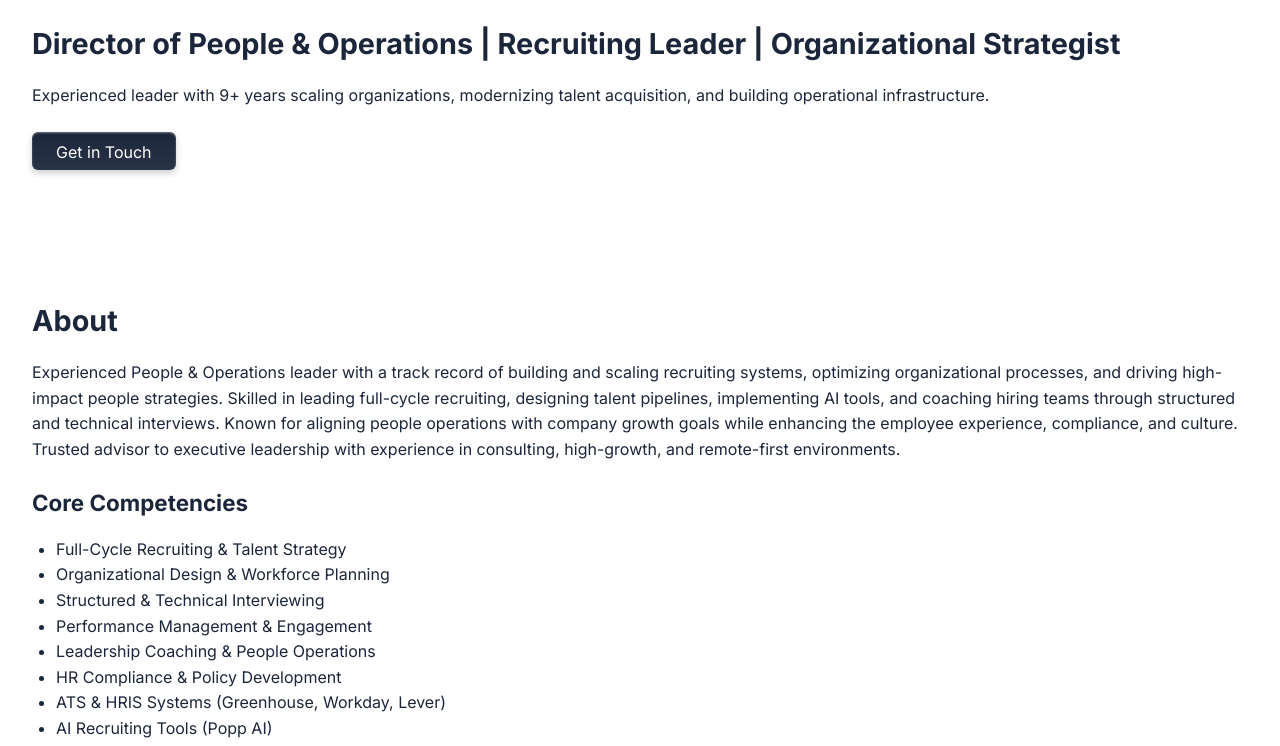
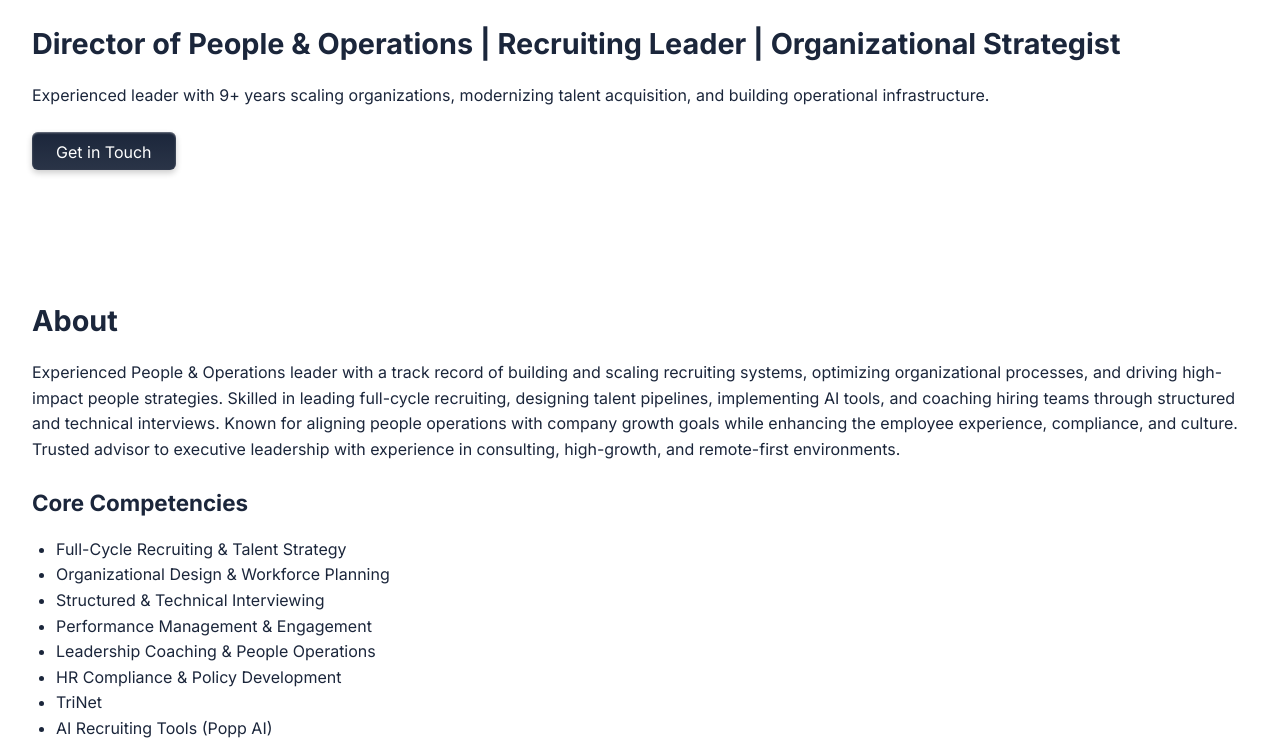
Before and after one commit to Mohitvish4248/mohitkk, a plain HTML site: page index.html in a window 1280 px wide. Shown: the part 206-952 px from the top of the page. Drawn offline with Linux system fonts and the light colour scheme.

Commit message:
Update index.html

```diff
--- a/index.html
+++ b/index.html
@@ -83,7 +83,7 @@
             <li>Performance Management & Engagement</li>
             <li>Leadership Coaching & People Operations</li>
             <li>HR Compliance & Policy Development</li>
-            <li>ATS & HRIS Systems (Greenhouse, Workday, Lever)</li>
+            <li>TriNet</li>
             <li>AI Recruiting Tools (Popp AI)</li>
             <li>Remote & Hybrid Team Enablement</li>
             <li>Cross-Functional Stakeholder Management</li>
@@ -169,7 +169,6 @@
     </form>
     <div class="button-group">
         <a href="https://linkedin.com/in/grace-buenrostro" class="resume-btn">LinkedIn Profile</a>
-       <a href="https://raw.githubusercontent.com/mohitvish4248/grace_buenrostro_resume/main/resume.pdf" class="resume-btn download-smaller" download>Download Resume</a>
     </div>
 </section>
     <script src="https://cdn.emailjs.com/dist/email.min.js"></script>
```
